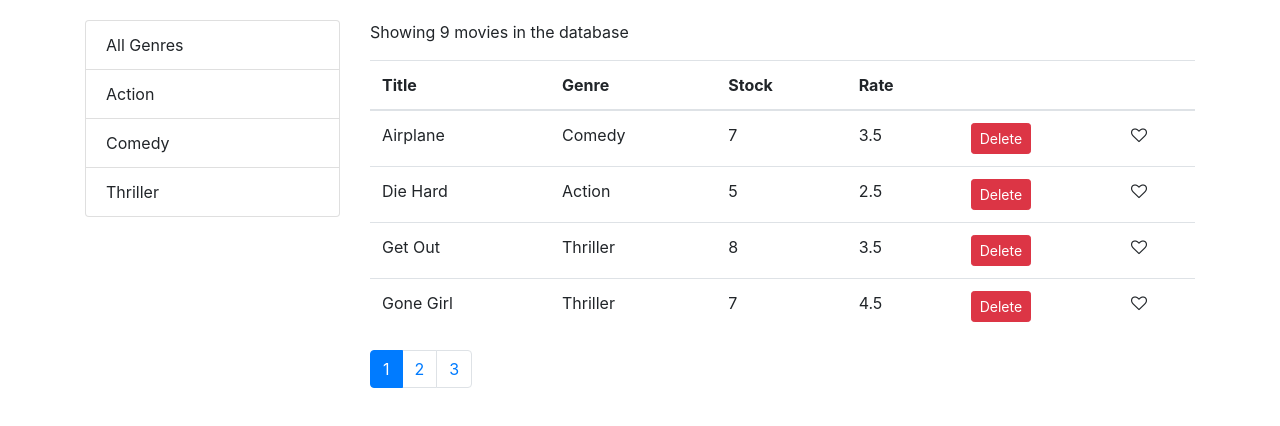
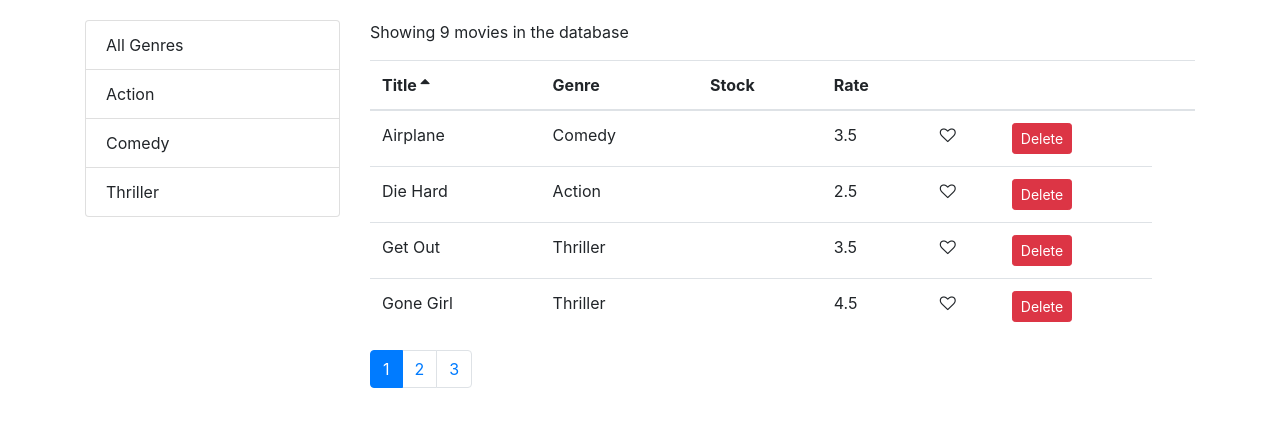
Before and after one commit to RadiBarq/moviely-reactjs, a React (Create React App) app: page / in a window 1280 px wide. Shown: the top 426 px of the page. Built offline with nearby package versions, Linux system fonts and the light colour scheme.

Commit message:
Refactor Movies Table Body

```diff
--- /dev/null
+++ b/src/components/common/tableBody.jsx
@@ -0,0 +1,34 @@
+import React, { Component } from "react";
+import _ from "lodash";
+
+class TableBody extends Component {
+  renderCell = (item, column) => {
+    if (column.content) return column.content(item);
+
+    return _.get(item, column.path);
+  };
+
+  createKey = (item, column) => {
+    return item._id + (column.path || column.key);
+  };
+
+  render() {
+    const { data, columns } = this.props;
+
+    return (
+      <tbody>
+        {data.map((item) => (
+          <tr key={item._id}>
+            {columns.map((column) => (
+              <td key={this.createKey(item, column)}>
+                {this.renderCell(item, column)}
+              </td>
+            ))}
+          </tr>
+        ))}
+      </tbody>
+    );
+  }
+}
+
+export default TableBody;
--- /dev/null
+++ b/src/components/common/tableHeader.jsx
@@ -0,0 +1,38 @@
+import React, { Component } from "react";
+
+class TableHeader extends Component {
+
+  raiseSort = (path) => {
+    const sortColumn = { ...this.props.sortColumn };
+    if (sortColumn.path === path) {
+      sortColumn.order = sortColumn.order === "asc" ? "desc" : "asc";
+    } else {
+      sortColumn.path = path;
+      sortColumn.order = "asc";
+    }
+    this.props.onSort(sortColumn);
+  };
+
+  renderSortIcon = column => {
+    const { sortColumn } = this.props
+    if(column.path !== sortColumn.path) return null
+    if(sortColumn.order === 'asc') return <i className='fa fa-sort-asc'></i>
+    return <i className='fa fa-sort-desc'></i>
+  }
+
+  render() {
+    return (
+      <thead>
+        <tr>
+          {this.props.columns.map((column) => (
+            <th className = "clickable" key={ column.path || column.key }  onClick={() => this.raiseSort(column.path)}> {column.label} {this.renderSortIcon(column)} </th>
+          ))}
+          <th></th>
+        </tr>
+      </thead>
+    );
+  }
+}
+
+
+export default TableHeader
--- a/src/components/movies.jsx
+++ b/src/components/movies.jsx
@@ -7,7 +7,10 @@
 import MoviesTable from "./moviesTable";
 import _ from "lodash";
 
+
 class Movies extends Component {
+
+
   state = {
     movies: [],
     genres: [],
@@ -86,7 +89,7 @@
             onSort={this.handleSort}
             movies={movies}
             onLike={this.handleLike}
-            onDelete={this.onDelete}
+            onDelete={this.handleDelete}
             sortColumn={sortColumn}
           />
           <Pagination
--- a/src/components/moviesTable.jsx
+++ b/src/components/moviesTable.jsx
@@ -1,57 +1,45 @@
 import React, { Component } from "react";
 import Like from "./common/like";
+import TableHeader from "./common/tableHeader";
+import TableBody from "./common/tableBody";
 
 class MoviesTable extends Component {
-  raiseSort = (path) => {
-    const sortColumn = { ...this.props.sortColumn };
-    if (sortColumn.path === path) {
-      sortColumn.order = sortColumn.order === "asc" ? "desc" : "asc";
-    } else {
-      sortColumn.path = path;
-      sortColumn.order = "asc";
-    }
-    this.props.onSort(sortColumn)
-  };
+  columns = [
+    { path: "title", label: "Title" },
+    { path: "genre.name", label: "Genre" },
+    { path: "numberOfStock", label: "Stock" },
+    { path: "dailyRentalRate", label: "Rate" },
+    {
+      key: "like",
+      content:  movie => (<Like liked ={movie.liked} onClick={() => this.props.onLike(movie)} />),
+    },
+    {
+      key: "delete",
+      content: movie => (
+        <button
+          onClick={() => this.props.onDelete(movie)}
+          className="btn btn-danger btn-sm"
+        >
+          Delete
+        </button>
+      ),
+    },
+  ];
 
   render() {
-    const { movies, onDelete, onLike} = this.props;
+    const { movies, onSort, sortColumn } = this.props;
 
     return (
       <table className="table">
-        <thead>
-          <tr>
-            <th onClick={() => this.raiseSort("title")}>Title</th>
-            <th onClick={() => this.raiseSort("genre.name")}>Genre</th>
-            <th onClick={() => this.raiseSort("numberInStock")}>Stock</th>
-            <th onClick={() => this.raiseSort("dailyRentalRate")}>Rate</th>
-            <th></th>
-            <th></th>
-          </tr>
-        </thead>
-        <tbody>
-          {movies.map((movie) => (
-            <tr key={movie._id}>
-              <td>{movie.title}</td>
-              <td>{movie.genre.name}</td>
-              <td>{movie.numberInStock}</td>
-              <td>{movie.dailyRentalRate}</td>
-              <td>
-                <button
-                  onClick={() => onDelete(movie)}
-                  className="btn btn-danger btn-sm"
-                >
-                  Delete
-                </button>
-              </td>
-              <td>
-                <Like liked={movie.liked} onClick={() => onLike(movie)} />
-              </td>
-            </tr>
-          ))}
-        </tbody>
+        <TableHeader
+          columns={this.columns}
+          onSort={onSort}
+          sortColumn={sortColumn}
+        />
+        <TableBody columns={this.columns} data={movies} />
       </table>
     );
   }
-}
+};
 
 export default MoviesTable;
--- a/src/index.css
+++ b/src/index.css
@@ -12,3 +12,7 @@
   font-family: source-code-pro, Menlo, Monaco, Consolas, 'Courier New',
     monospace;
 }
+
+.clickable {
+  cursor: pointer;
+}
```
